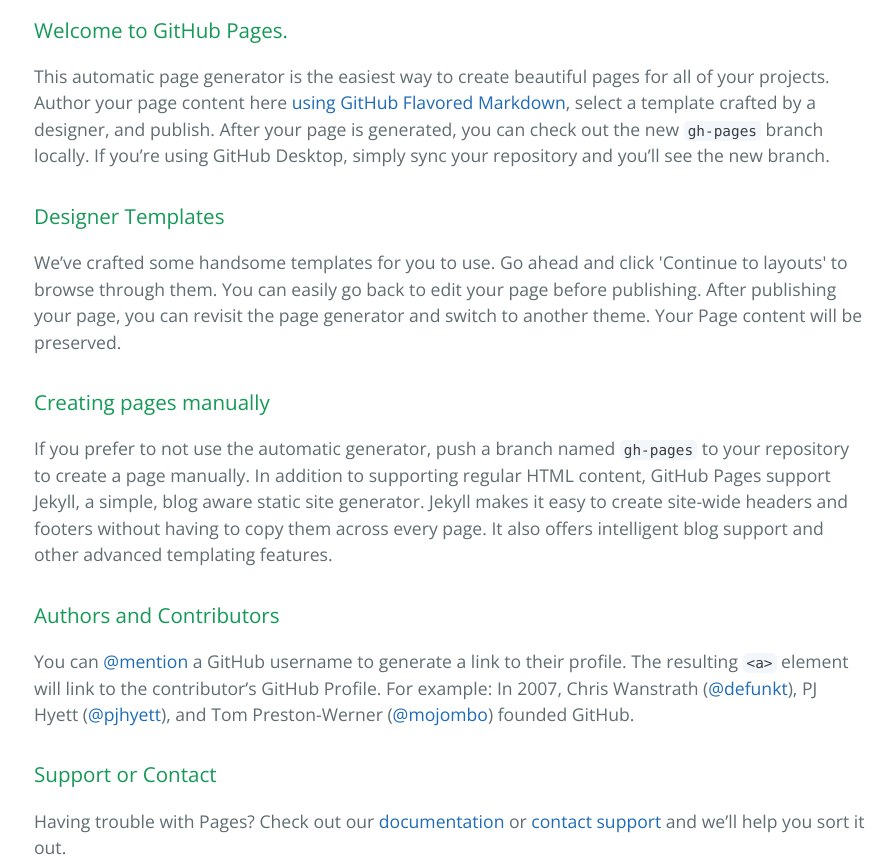
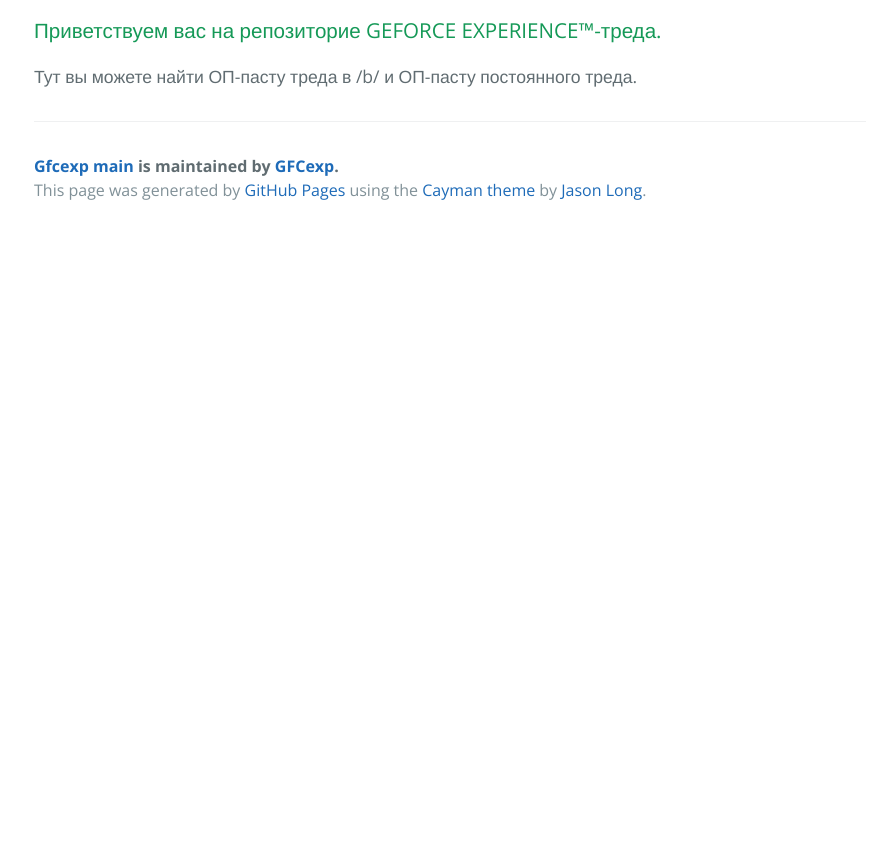
Before and after one commit to GFCexp/GFCexp_main, a plain HTML site: page index.html in a window 1280 px wide. Shown: the part 400-1264 px from the top of the page, without its empty margins (190-1082 px from the left). After the commit the page ends 800 px from the top, so only its background shows below. Drawn offline with nearby package versions, Linux system fonts and the light colour scheme.

```diff
--- a/index.html
+++ b/index.html
@@ -20,29 +20,9 @@
 
     <section class="main-content">
       <h3>
-<a id="welcome-to-github-pages" class="anchor" href="#welcome-to-github-pages" aria-hidden="true"><span aria-hidden="true" class="octicon octicon-link"></span></a>Welcome to GitHub Pages.</h3>
+<a id="Приветствуем-вас-на-репозиторие-geforce-experience-треда" class="anchor" href="#%D0%9F%D1%80%D0%B8%D0%B2%D0%B5%D1%82%D1%81%D1%82%D0%B2%D1%83%D0%B5%D0%BC-%D0%B2%D0%B0%D1%81-%D0%BD%D0%B0-%D1%80%D0%B5%D0%BF%D0%BE%D0%B7%D0%B8%D1%82%D0%BE%D1%80%D0%B8%D0%B5-geforce-experience-%D1%82%D1%80%D0%B5%D0%B4%D0%B0" aria-hidden="true"><span aria-hidden="true" class="octicon octicon-link"></span></a>Приветствуем вас на репозиторие GEFORCE EXPERIENCE™-треда.</h3>
 
-<p>This automatic page generator is the easiest way to create beautiful pages for all of your projects. Author your page content here <a href="https://guides.github.com/features/mastering-markdown/">using GitHub Flavored Markdown</a>, select a template crafted by a designer, and publish. After your page is generated, you can check out the new <code>gh-pages</code> branch locally. If you’re using GitHub Desktop, simply sync your repository and you’ll see the new branch.</p>
-
-<h3>
-<a id="designer-templates" class="anchor" href="#designer-templates" aria-hidden="true"><span aria-hidden="true" class="octicon octicon-link"></span></a>Designer Templates</h3>
-
-<p>We’ve crafted some handsome templates for you to use. Go ahead and click 'Continue to layouts' to browse through them. You can easily go back to edit your page before publishing. After publishing your page, you can revisit the page generator and switch to another theme. Your Page content will be preserved.</p>
-
-<h3>
-<a id="creating-pages-manually" class="anchor" href="#creating-pages-manually" aria-hidden="true"><span aria-hidden="true" class="octicon octicon-link"></span></a>Creating pages manually</h3>
-
-<p>If you prefer to not use the automatic generator, push a branch named <code>gh-pages</code> to your repository to create a page manually. In addition to supporting regular HTML content, GitHub Pages support Jekyll, a simple, blog aware static site generator. Jekyll makes it easy to create site-wide headers and footers without having to copy them across every page. It also offers intelligent blog support and other advanced templating features.</p>
-
-<h3>
-<a id="authors-and-contributors" class="anchor" href="#authors-and-contributors" aria-hidden="true"><span aria-hidden="true" class="octicon octicon-link"></span></a>Authors and Contributors</h3>
-
-<p>You can <a href="https://help.github.com/articles/basic-writing-and-formatting-syntax/#mentioning-users-and-teams" class="user-mention">@mention</a> a GitHub username to generate a link to their profile. The resulting <code>&lt;a&gt;</code> element will link to the contributor’s GitHub Profile. For example: In 2007, Chris Wanstrath (<a href="https://github.com/defunkt" class="user-mention">@defunkt</a>), PJ Hyett (<a href="https://github.com/pjhyett" class="user-mention">@pjhyett</a>), and Tom Preston-Werner (<a href="https://github.com/mojombo" class="user-mention">@mojombo</a>) founded GitHub.</p>
-
-<h3>
-<a id="support-or-contact" class="anchor" href="#support-or-contact" aria-hidden="true"><span aria-hidden="true" class="octicon octicon-link"></span></a>Support or Contact</h3>
-
-<p>Having trouble with Pages? Check out our <a href="https://help.github.com/pages">documentation</a> or <a href="https://github.com/contact">contact support</a> and we’ll help you sort it out.</p>
+<p>Тут вы можете найти ОП-пасту треда в /b/ и ОП-пасту постоянного треда.</p>
 
       <footer class="site-footer">
         <span class="site-footer-owner"><a href="https://github.com/GFCexp/GFCexp_main">Gfcexp main</a> is maintained by <a href="https://github.com/GFCexp">GFCexp</a>.</span>
```
Also changed, not shown: params.json (+1 -1 lines).
